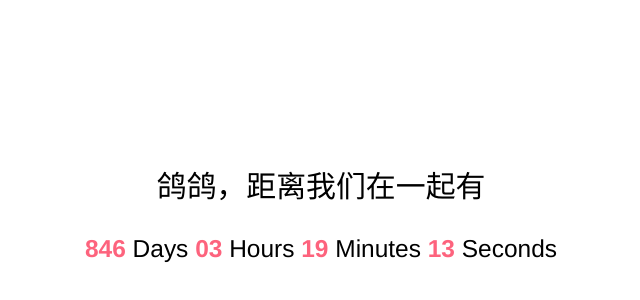
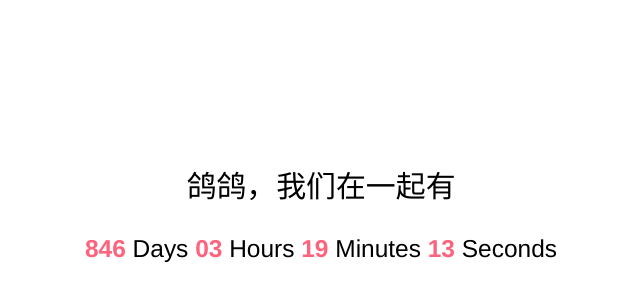
Before and after one commit to Exeggcute-hub/exeggcute-hub.github.io, a plain HTML site: page index.html in a window 1280 px wide. Shown: the part 106-406 px from the top of the page, without its empty margins (319-959 px from the left). Drawn offline with Linux system fonts and the light colour scheme.

Commit message:
Update index.html

```diff
--- a/index.html
+++ b/index.html
@@ -44,7 +44,7 @@
 
 <body>
     <div class="content">
-        <h2>鸽鸽，距离我们在一起有</h2>
+        <h2>鸽鸽，我们在一起有</h2>
         <div class="timer">
             <b id="d"></b> Days <b id="h"></b> Hours <b id="m"></b> Minutes <b id="s"></b> Seconds
         </div>
```
